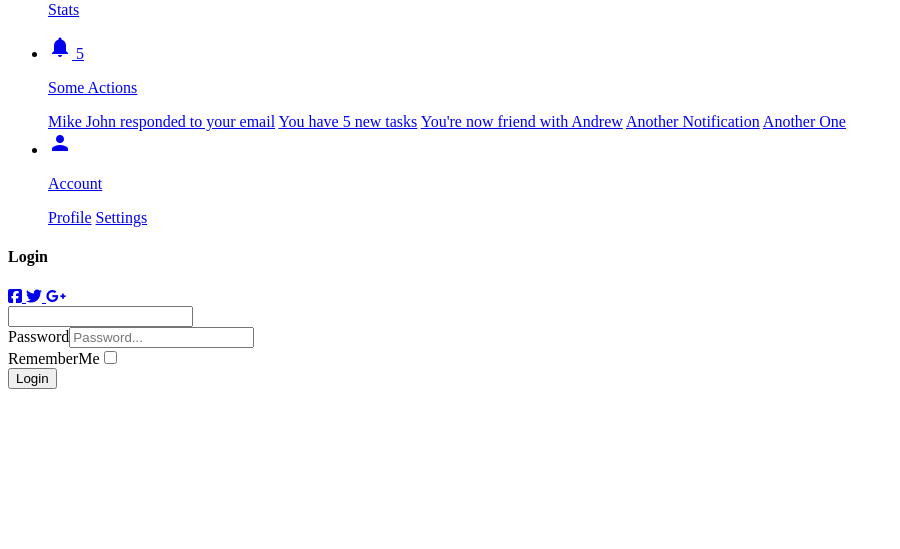
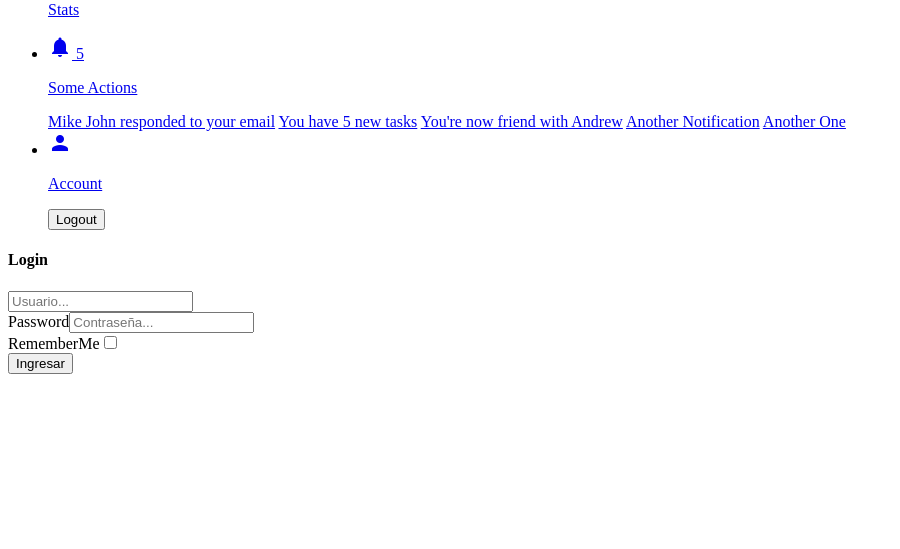
Before and after one commit to joserobertopinto/ordenes-trabajo, a Yii app: template views/site/login.php in a window 1280 px wide. Shown: the part 267-816 px from the top of the page, without its empty margins (0-900 px from the left). Run offline with PHP 8.4 and a stand-in for Yii, Linux system fonts and the light colour scheme; the template is opened without the code that fills it, so the values that code supplies are empty; form fields are guessed from the names that the template uses; some libraries are stand-ins or nearby versions.

Commit message:
modifico layouts

```diff
--- a/views/layouts/header.php
+++ b/views/layouts/header.php
@@ -60,16 +60,16 @@ use yii\helpers\Html;
                   </p>
                 </a>
                 <div class="dropdown-menu dropdown-menu-right" aria-labelledby="navbarDropdownProfile">
-                  <a class="dropdown-item" href="#">Profile</a>
-                  <a class="dropdown-item" href="#">Settings</a>
+                  <!-- <a class="dropdown-item" href="#">Salir</a>
+                  <a class="dropdown-item" href="#">Settings</a> -->
                   <div class="dropdown-divider"></div>
                   <a class="dropdown-item" href="#" style="padding: 0;">
                     <?php
                     echo Html::beginForm(['/site/logout'], 'post');
-                    // echo Html::submitButton(
-                    //     'Logout (' . //Yii::$app->user->identity->name . ')',
-                    //     ['class' => 'btn btn-link logout']
-                    // );
+                    echo Html::submitButton(
+                        Yii::t('app','Logout'),// (' . //Yii::$app->user->identity->name . ')',
+                        ['class' => 'btn btn-link logout']
+                    );
                     echo Html::endForm();
                     ?>
                   </a>
--- a/views/layouts/left.php
+++ b/views/layouts/left.php
@@ -27,13 +27,13 @@
     <div class="sidebar-wrapper">
         <ul class="nav">
             <li class="nav-item active  ">
-            <a class="nav-link" href="/">
+            <a class="nav-link" href="/ordenes-trabajo">
                 <i class="material-icons">dashboard</i>
                 <p>Inicio</p>
             </a>
             </li>
             <li class="nav-item ">
-                <a class="nav-link" href="login">
+                <a class="nav-link" href="ordenes-trabajo">
                 <i class="material-icons">assignment</i>
                 <p>Lista de Operaciones</p>
                 </a>
--- a/views/site/login.php
+++ b/views/site/login.php
@@ -7,7 +7,7 @@
 use yii\helpers\Html;
 use yii\bootstrap\ActiveForm;
 
-$this->title = 'Login';
+$this->title =  Yii::t('app', 'Login');
 $this->params['breadcrumbs'][] = $this->title;
 ?>
 <div class="site-login">
@@ -15,8 +15,8 @@ $this->params['breadcrumbs'][] = $this->title;
     <div class="col-md-4 col-sm-6 ml-auto mr-auto"><!-- col-lg-4  -->
         <div class="card card-login card-hidden">
             <div class="card-header card-header-rose text-center"  data-background-color="orange">
-                <h4 class="card-title">Login</h4>
-                <div class="social-line">
+                <h4 class="card-title"><?= Yii::t('app', 'Login'); ?></h4>
+                <!-- <div class="social-line">
                     <a href="#" class="btn btn-just-icon btn-link btn-white">
                         <i class="fa fa-facebook-square"></i>
                     </a>
@@ -26,7 +26,7 @@ $this->params['breadcrumbs'][] = $this->title;
                     <a href="#" class="btn btn-just-icon btn-link btn-white">
                         <i class="fa fa-google-plus"></i>
                     </a>
-                </div>
+                </div> -->
             </div>
             <?php $form = ActiveForm::begin([
                     'id' => 'login-form',
@@ -46,7 +46,7 @@ $this->params['breadcrumbs'][] = $this->title;
                             {input}
                         </div>
                         '
-                        ])->textInput()->label(false) ?>
+                        ])->textInput(["placeholder"=>"Usuario..."])->label(false) ?>
                   <!--   <label class="bmd-label-floating">Username</label>
                     <input type="text" class="form-control"> -->
                 </span>
@@ -61,7 +61,7 @@ $this->params['breadcrumbs'][] = $this->title;
                             {input}
                         </div>
                         '
-                        ])->passwordInput(["class"=>"form-control","placeholder"=>"Password..."]) ?>
+                        ])->passwordInput(["class"=>"form-control","placeholder"=>"Contraseña..."]) ?>
                         <!-- <input type="password" class="form-control" placeholder="Password..."> -->
                 </span>
                 <span class="bmd-form-group">
@@ -71,7 +71,7 @@ $this->params['breadcrumbs'][] = $this->title;
                 </span>
             </div>
            <div class="card-footer justify-content-center">
-                <?= Html::submitButton('Login', ['class' => 'btn btn-green btn-block btn-border', 'name' => 'login-button']) ?>
+                <?= Html::submitButton('Ingresar', ['class' => 'btn btn-green btn-block btn-border', 'name' => 'login-button']) ?>
            </div>
            <div class="card-footer">
            </div>
```
